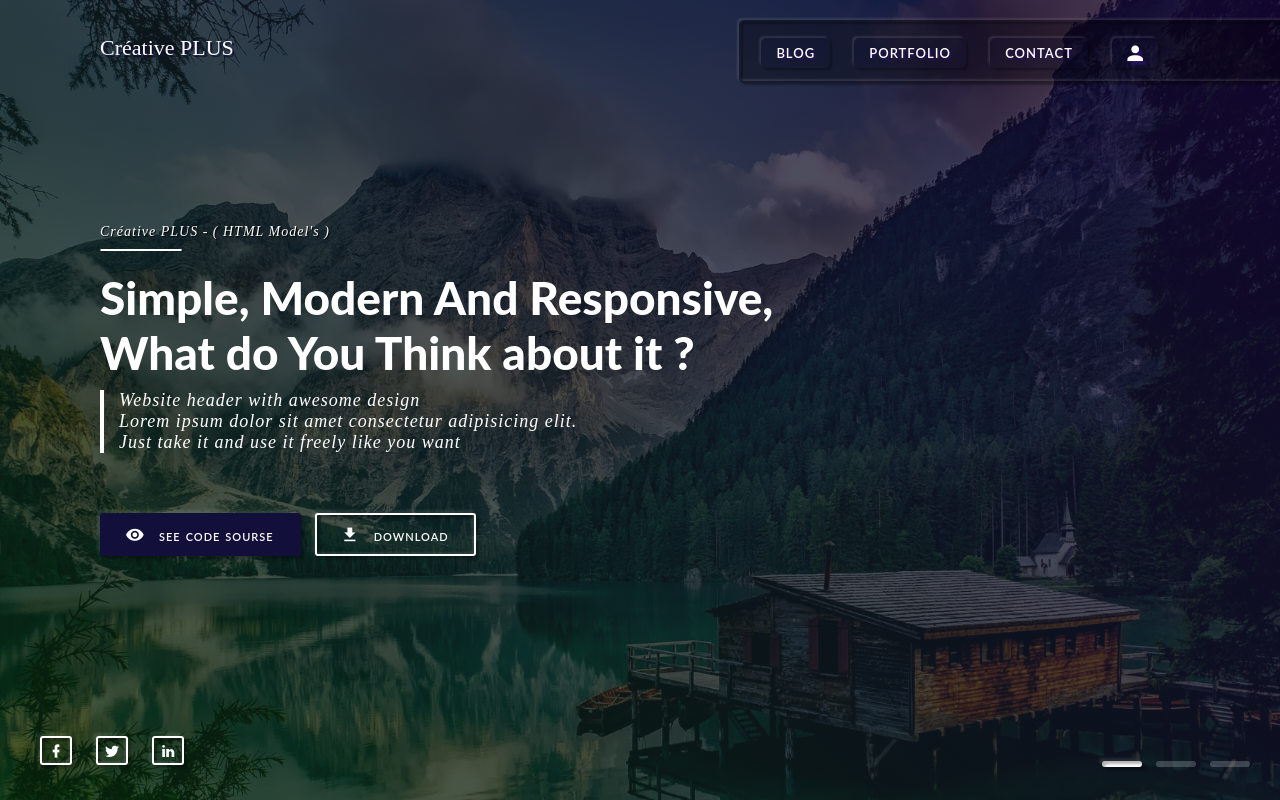
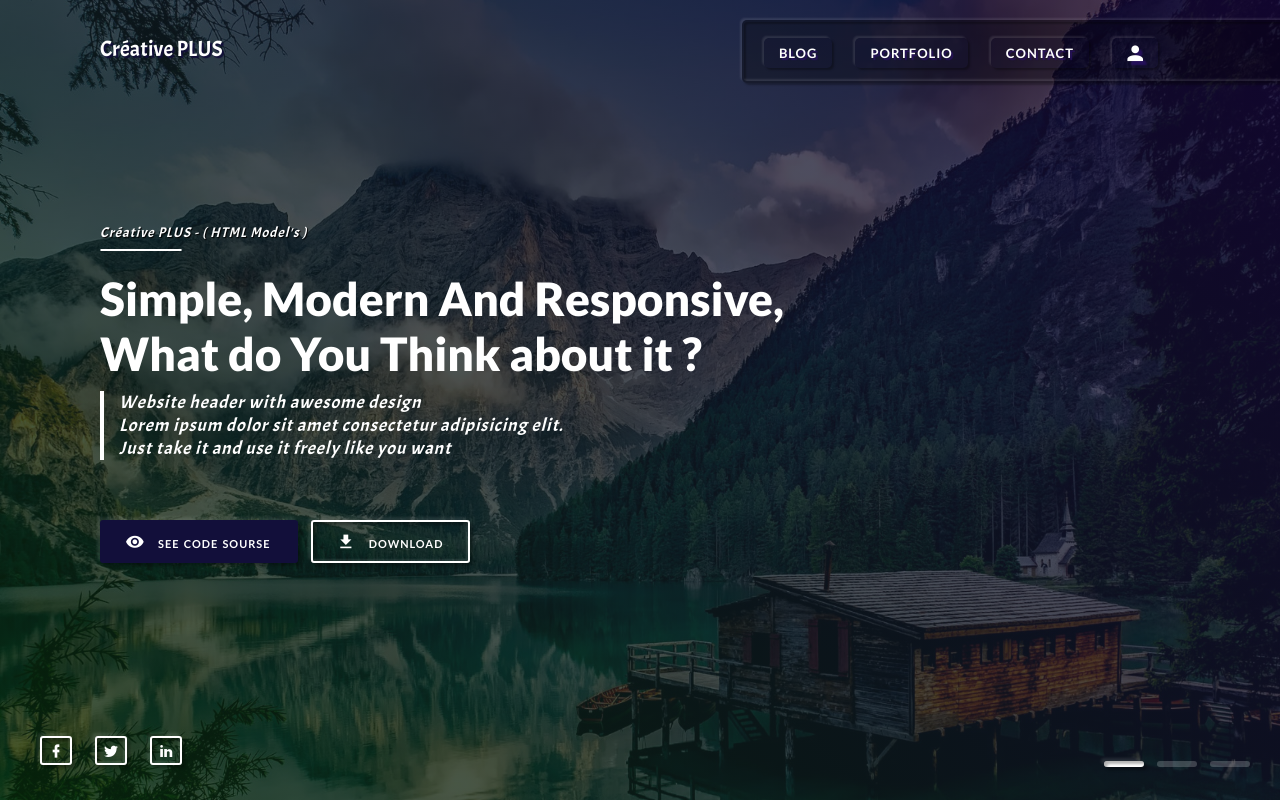
Before and after one commit to tissebaos/Website-header-Model-04, a plain HTML site: page index.html in a window 1280 px wide. Drawn offline with Linux system fonts and the light colour scheme.

Commit message:
ajout des polices de caractères

```diff
--- a/index.html
+++ b/index.html
@@ -6,6 +6,8 @@
   <link rel="shortcut icon" href="images/logo.png" type="image/x-icon">
   <title>Creative PLUS model's</title>
   <link rel="stylesheet" href="css/materialdesignicons.min.css">
+  <link href="https://fonts.googleapis.com/css2?family=Acme&display=swap" rel="stylesheet">
+  <link href="https://fonts.googleapis.com/css2?family=Lato:ital,wght@0,300;0,400;0,700;0,900;1,300;1,400;1,700;1,900&display=swap" rel="stylesheet">
   <link rel="stylesheet" href="css/style.css">
 </head>
 <body>
--- a/scss/style.scss
+++ b/scss/style.scss
@@ -10,7 +10,7 @@ body {
     width: 100vw;
     overflow-x: hidden;
     * {
-        font-family: lato;
+        font-family: lato, sans-serif;
     }
 }
 ul,
@@ -49,7 +49,7 @@ header {
     }
     .nav-logo-link {
         display: inline-block;
-        font-family: acme;
+        font-family: acme, sans-serif;
         font-weight: 500;
         font-size: 22px;
         text-shadow: 2px 2px 1px rgba(18, 15, 58, 1);
@@ -72,7 +72,7 @@ header {
         display: inline-block;
         margin: 0 10px;
         padding: 20px 0;
-        font-family: lato;
+        font-family: lato, sans-serif;
     }
     .nav-menu {
         display: none !important;
@@ -157,7 +157,7 @@ header {
         display: block;
         margin: 0 10px;
         padding: 8px 0;
-        font-family: lato;
+        font-family: lato, sans-serif;
     }
     .nav-link {
         display: inline-block;
@@ -213,7 +213,7 @@ header {
         font-weight: 300;
         margin-bottom: 30px;
         text-shadow: 1px 1px 1px #000000;
-        font-family: acme;
+        font-family: acme, sans-serif;
         letter-spacing: 1px;
 
         &::after {
@@ -237,7 +237,7 @@ header {
         margin-top: 10px;
 
         li {
-            font-family: acme;
+            font-family: acme, sans-serif;
             font-size: 18px;
             font-style: italic;
             font-weight: 500;
```
